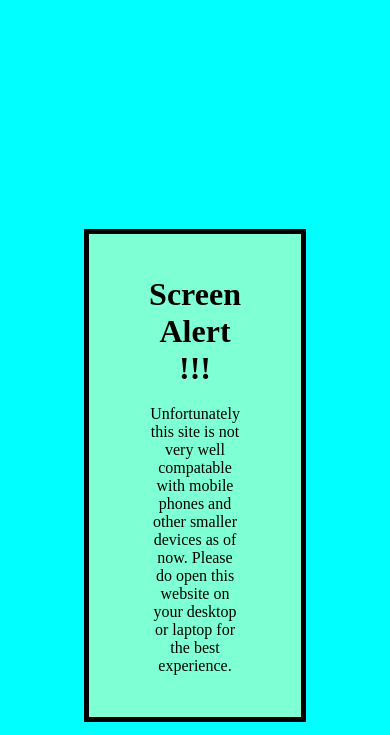
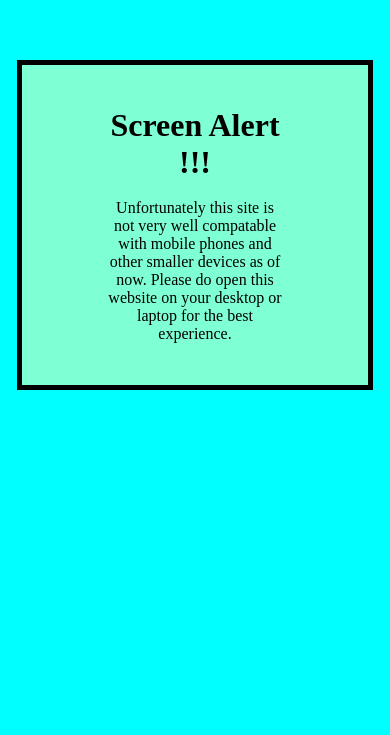
Before and after one commit to Nitin320/Portfolio-website, a plain HTML site: page index.html in a window 390 px wide. Shown: the part 109-844 px from the top of the page. Drawn offline with Linux system fonts and the light colour scheme.

Commit message:
tryin new stuff

```diff
--- a/css/index.css
+++ b/css/index.css
@@ -103,9 +103,9 @@ main {
     }
 
     .mobile {
-        margin-top: 40vh;
-        margin-left: 10vh;
-        margin-right: 10vh;
+        margin-top: 20vh;
+        margin-left: 2vh;
+        margin-right: 2vh;
         border: 5px solid black;
         display: contents;
         display: flex;
```
